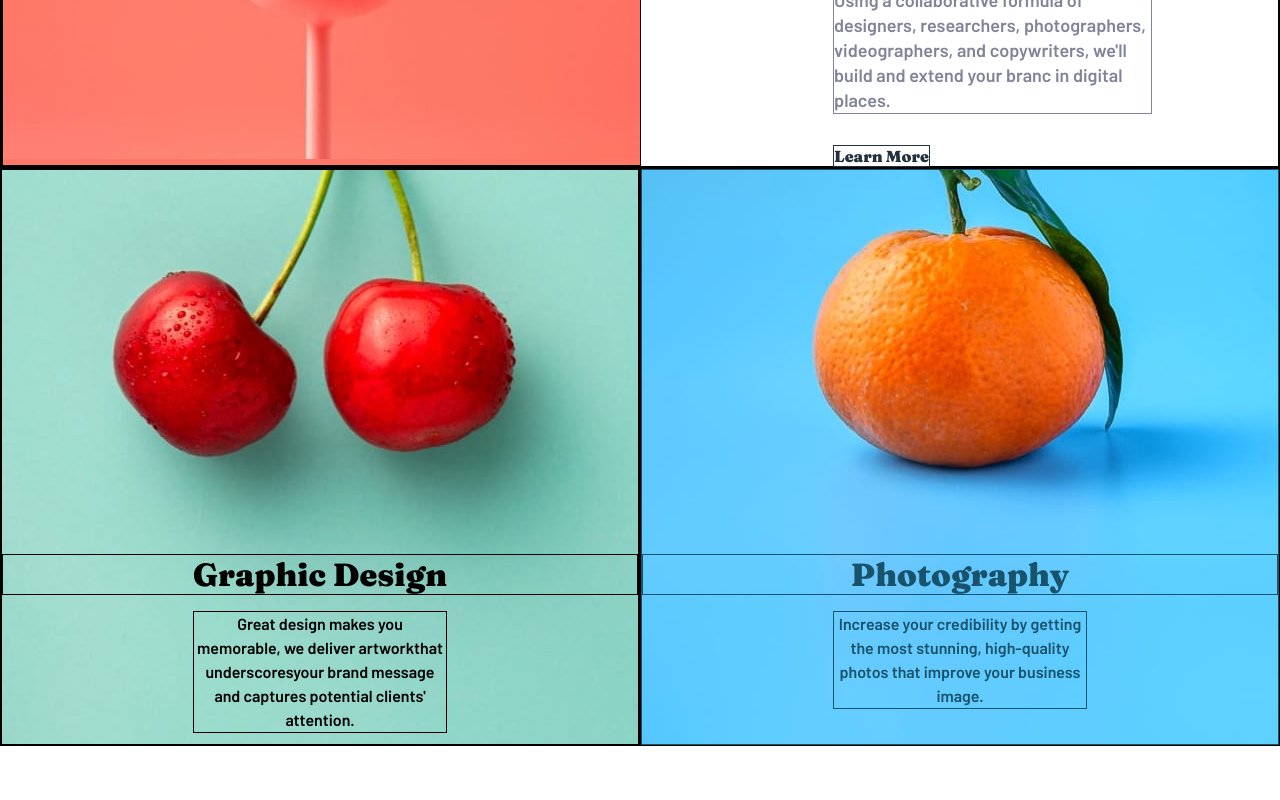
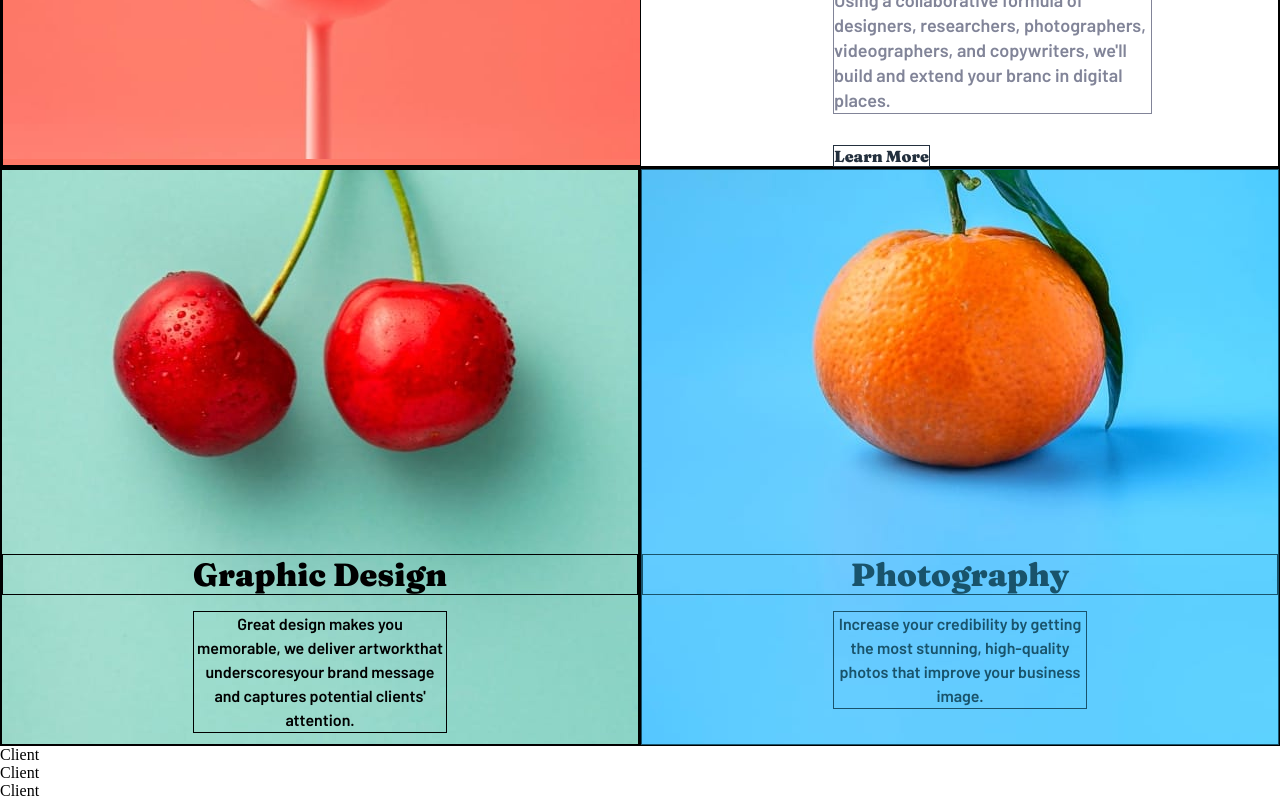
Before and after one commit to Nhoj-Plummer/sunnyside-agency-landing-page, a React (Create React App) app: page / in a window 1280 px wide. Shown: the part 1791-2591 px from the top of the page. Before the commit the page ends 2537 px from the top, so only its background shows below. Built offline with nearby package versions, Linux system fonts and the light colour scheme.

Commit message:
Starting on next section

```diff
--- a/src/App.js
+++ b/src/App.js
@@ -1,5 +1,5 @@
 import "./App.css"
-import {HeroSection, Body, Body2} from "./containers/containersindex"
+import {HeroSection, Body, Body2, Reviews} from "./containers/containersindex"
 
 function App() {
   return (
@@ -7,6 +7,7 @@ function App() {
       <HeroSection />
       <Body />
       <Body2 />
+      <Reviews />
     </>
   )
 }
--- a/src/components/Client/Client.js
+++ b/src/components/Client/Client.js
@@ -0,0 +1,8 @@
+import React from "react"
+import "./Client.css"
+
+const Client = () => {
+  return <div>Client</div>
+}
+
+export default Client
--- a/src/components/componentsindex.js
+++ b/src/components/componentsindex.js
@@ -1,3 +1,4 @@
 export {default as Navbar} from "../components/Navbar/Navbar.js"
 export {default as Graphic} from "../components/Graphic/Graphic.js"
 export {default as Graphic2} from "../components/Graphic2/Graphic2.js"
+export {default as Client} from "../components/Client/Client.js"
--- a/src/containers/Reviews/Reviews.js
+++ b/src/containers/Reviews/Reviews.js
@@ -0,0 +1,15 @@
+import React from "react"
+import {Client} from "../../components/componentsindex"
+import "./Reviews.css"
+
+function Reviews() {
+  return (
+    <div className="reviews-container">
+      <Client />
+      <Client />
+      <Client />
+    </div>
+  )
+}
+
+export default Reviews
--- a/src/containers/containersindex.js
+++ b/src/containers/containersindex.js
@@ -1,3 +1,4 @@
 export {default as HeroSection} from "../containers/HeroSection/HeroSection"
 export {default as Body} from "../containers/Body/Body"
 export {default as Body2} from "../containers/Body2/Body2"
+export {default as Reviews} from "../containers/Reviews/Reviews.js"
```
